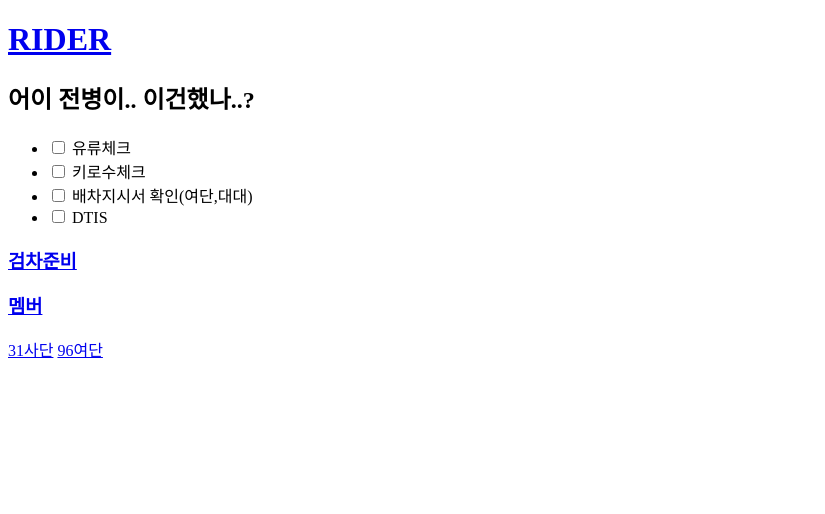
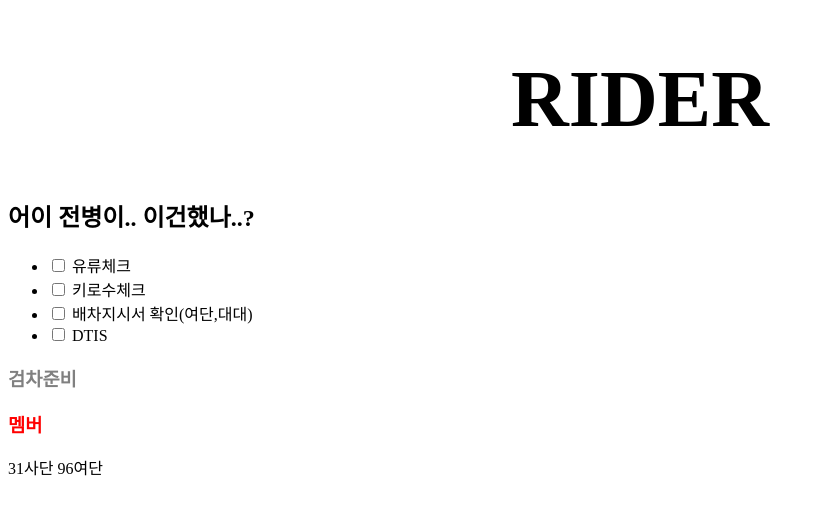
Before and after one commit to sanjin921/96Rrider, a plain HTML site: page index.html in a window 1280 px wide. Shown: the whole page, without its empty margins (0-825 px from the left). Drawn offline with Linux system fonts and the light colour scheme.

Commit message:
Add files via upload

```diff
--- a/index.html
+++ b/index.html
@@ -3,6 +3,22 @@
     <head>
         <title>96.RIDER</title>
         <meta charset="utf-8">
+        <style>
+            #active {
+                color:red;
+            }
+            .saw {
+                color:gray;
+            }
+            a {
+                color:black;
+                text-decoration: none;
+            }
+            h1 {
+                font-size:80px;
+                text-align:center;
+            }
+        </style>
     </head>
     <body>
         <h1><a href="rider.html">RIDER</a></h1>
@@ -13,8 +29,8 @@
             <li><input type="checkbox"> 배차지시서 확인(여단,대대) </li>
             <li><input type="checkbox"> DTIS </li>
         </ul>
-        <h3><a href="검차.html" title="8시30분까진 가야지!!" target="_blank">검차준비</a></h3>
-        <h3><a href="member.html" title="무엇이 궁금한거지?" target="_blank">멤버</h3>
+        <h3><a href="검차.html" title="8시30분까진 가야지!!" target="_blank" class="saw">검차준비</a></h3>
+        <h3><a href="member.html" title="무엇이 궁금한거지?" target="_blank" class="saw" id="active">멤버</h3>
         <a href="31사단.html" target="_blank">31사단</a></h4>
         <a href="96여단.html" target="_blank">96여단</a></h4>
     </body>
```
